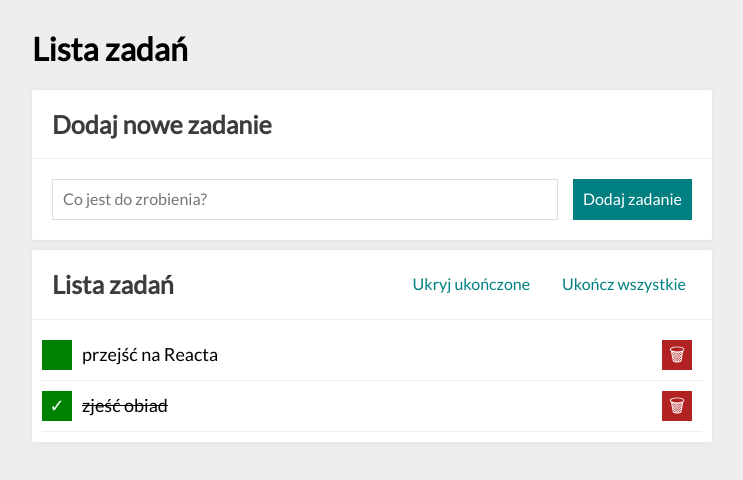
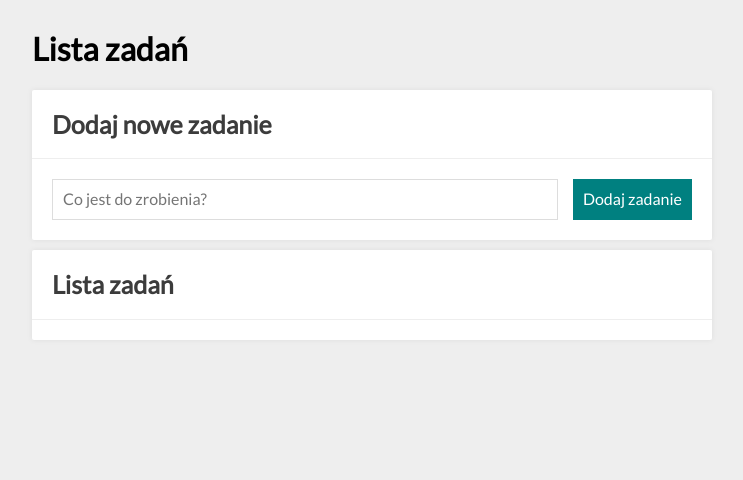
Before and after one commit to florekdeveloper/todo-list-react, a React (Create React App) app: page / in a window 1280 px wide. Shown: the top 480 px of the page, without its empty margins (268-1011 px from the left). Built offline with nearby package versions, Linux system fonts and the light colour scheme; a web font is replaced by a local one.

Commit message:
changes in App.js

```diff
--- a/src/App.js
+++ b/src/App.js
@@ -13,8 +13,6 @@
 function App() {
   const [hideDone, setHideDone] = useState(false);
   const [tasks, setTasks] = useState([
-    { id: 1, content: "przejść na Reacta", done: false },
-    { id: 2, content: "zjeść obiad", done: true },
   ]);
 
   const toggleHideDone = () => {
```
